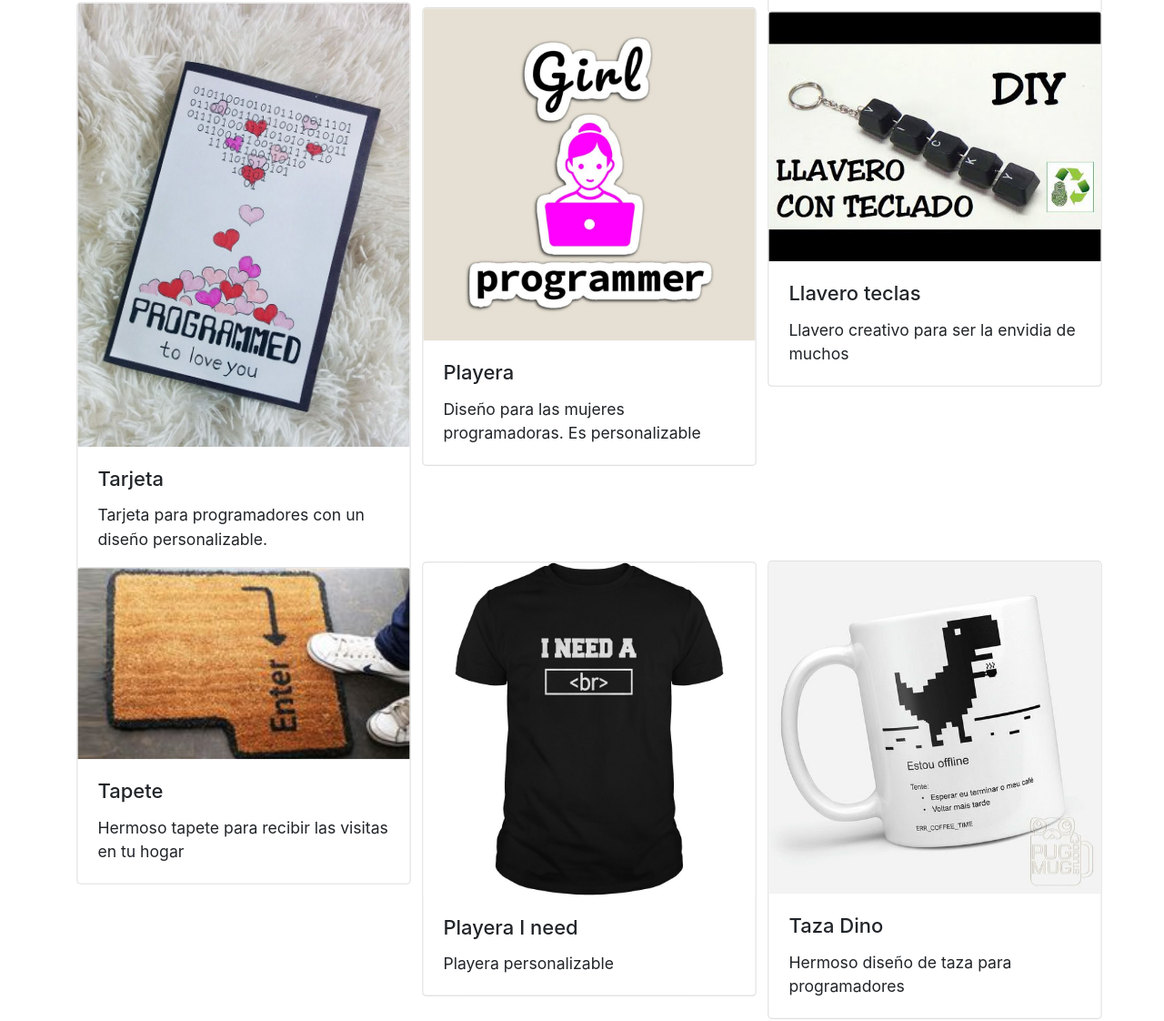
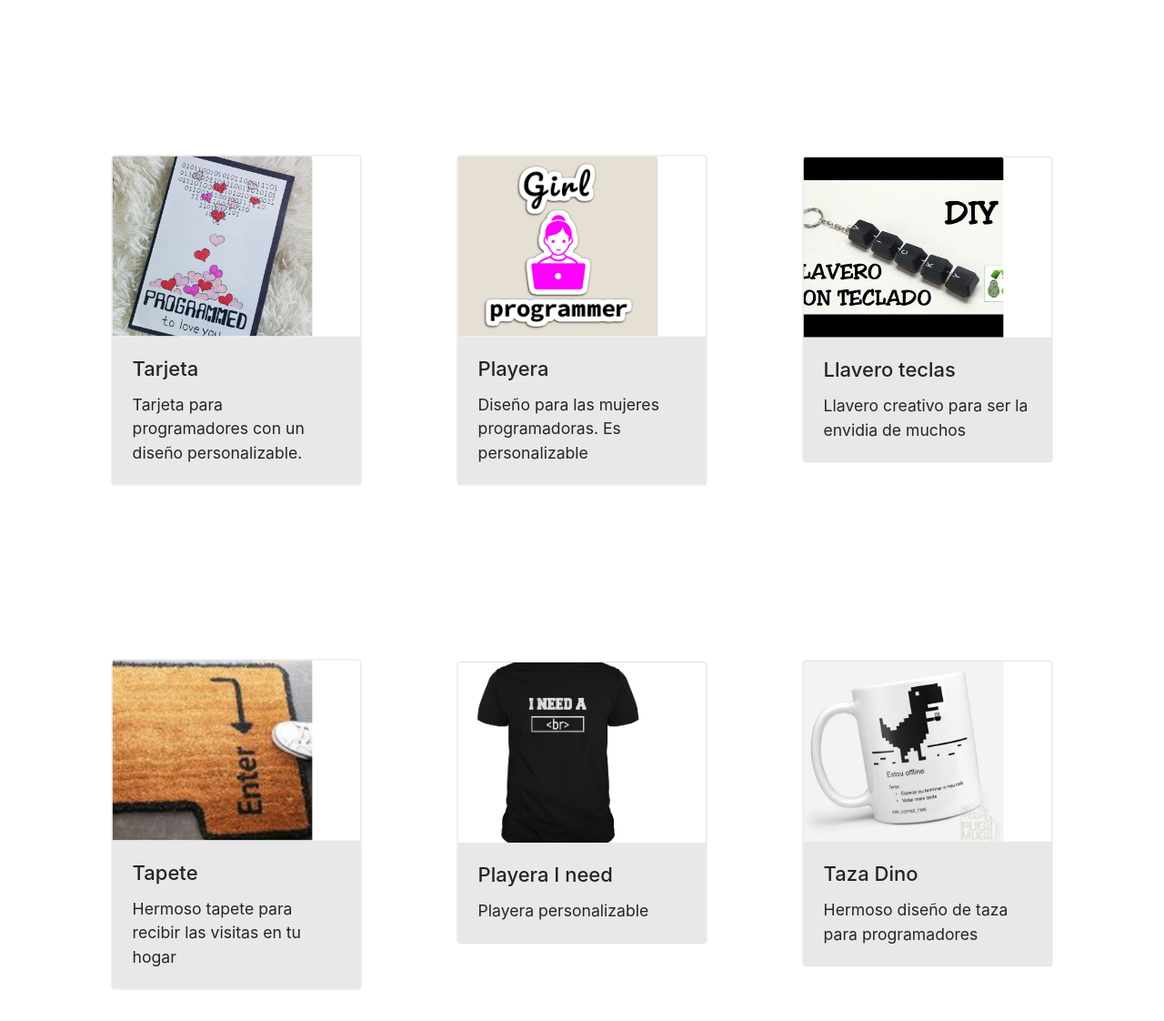
Before and after one commit to gorshalom/Techno-Shopp, a plain HTML site: page index.html in a window 1280 px wide. Shown: the part 1586-2708 px from the top of the page at 91% size. Drawn offline with nearby package versions, Linux system fonts and the light colour scheme.

Commit message:
Actualizaciones de vistas de las cards

```diff
--- a/assets/css/techno.css
+++ b/assets/css/techno.css
@@ -94,6 +94,32 @@ h1{
     color: white;
     padding: 2rem;
 }
+/*CARDS*/
+.card:hover {
+  box-shadow: rgba(0, 0, 0, 0.25) 0px 54px 55px,
+    rgba(0, 0, 0, 0.12) 0px -12px 30px, rgba(0, 0, 0, 0.12) 0px 4px 6px,
+    rgba(0, 0, 0, 0.17) 0px 12px 13px, rgba(0, 0, 0, 0.09) 0px -3px 5px;
+}
+
+.card {
+/*@@ -27,23 +24,287 @@ font-size:x-large;*/
+  margin: 100px 50px;
+}
+
+.imgC {
+  width: 200px;
+  height: 180px;
+}
+
+.card-body{
+  background-color: #E8E8E8;
+}
+
+.containerC{
+background-color: #000000;
+}
+
+/*FIN CARDS*/
 
 .subscribe-area {
   background-color: #e8e8e8;
--- a/index.html
+++ b/index.html
@@ -102,7 +102,7 @@
       <div class="row row-cols-1 row-cols-md-3 justify-content-center">
         <div class="col mb-4">
           <div class="card">
-            <img src="assets/img/Best Funny Programmer Gift, Coder gift, Developer gift, Gift for programmer, Gift for coder - Mug.png" class="card-img-top img-card" alt="...">
+            <img src="assets/img/Best Funny Programmer Gift, Coder gift, Developer gift, Gift for programmer, Gift for coder - Mug.png" class="card-img-top img-card imgC" alt="...">
             <div class="card-body">
               <h5 class="card-title">Taza Best Funny</h5>
               <p class="card-text">Consiente a tu programador favorito con esta incrible taza para las largas horas de café</p>
@@ -111,7 +111,7 @@
         </div>
         <div class="col mb-4">
           <div class="card">
-            <img src="assets/img/Binary Code TShirt Coding Computer Programmer by Zacherydiula teeshirt21_com.jpeg" class="card-img-top img-card" alt="...">
+            <img src="assets/img/Binary Code TShirt Coding Computer Programmer by Zacherydiula teeshirt21_com.jpeg" class="card-img-top img-card imgC" alt="...">
             <div class="card-body">
               <h5 class="card-title">Playera Binaria</h5>
               <p class="card-text">Para el programador que llevas dentro</p>
@@ -120,7 +120,7 @@
         </div>
         <div class="col mb-4">
           <div class="card">
-            <img src="assets/img/Body Para Bebê Bebê do programador (FeedMe, PlayWithMe) Zazzle_com.jpeg" class="card-img-top img-card" alt="...">
+            <img src="assets/img/Body Para Bebê Bebê do programador (FeedMe, PlayWithMe) Zazzle_com.jpeg" class="card-img-top img-card imgC" alt="...">
             <div class="card-body">
               <h5 class="card-title">Body para el Bebé programador</h5>
               <p class="card-text">Para los pequeños con amor, este body viene en tallas.</p>
@@ -129,7 +129,7 @@
         </div>
         <div class="col mb-4 ">
           <div class="card">
-            <img src="assets/img/Card for Software Engineer_Computer Programmer Boyfriend.jpeg" class="card-img-top img-card" alt="...">
+            <img src="assets/img/Card for Software Engineer_Computer Programmer Boyfriend.jpeg" class="card-img-top img-card imgC" alt="...">
             <div class="card-body">
               <h5 class="card-title">Tarjeta</h5>
               <p class="card-text">Tarjeta para programadores con un diseño personalizable.</p>
@@ -138,7 +138,7 @@
         </div>
         <div class="col mb-4 ">
           <div class="card">
-            <img src="assets/img/Log In.jpeg" class="card-img-top img-card" alt="...">
+            <img src="assets/img/Log In.jpeg" class="card-img-top img-card imgC" alt="...">
             <div class="card-body">
               <h5 class="card-title">Playera</h5>
               <p class="card-text">Diseño para las mujeres programadoras. Es personalizable</p>
@@ -147,7 +147,7 @@
         </div>
         <div class="col mb-4 ">
           <div class="card">
-            <img src="assets/img/Llavero con teclas de computadora.jpeg" class="card-img-top img-card" alt="...">
+            <img src="assets/img/Llavero con teclas de computadora.jpeg" class="card-img-top img-card imgC" alt="...">
             <div class="card-body">
               <h5 class="card-title">Llavero teclas</h5>
               <p class="card-text">Llavero creativo para ser la envidia de muchos</p>
@@ -156,7 +156,7 @@
         </div>
         <div class="col mb-4 ">
           <div class="card">
-            <img src="assets/img/enter.jpg" class="card-img-top img-card" alt="...">
+            <img src="assets/img/enter.jpg" class="card-img-top img-card imgC" alt="...">
             <div class="card-body">
               <h5 class="card-title">Tapete</h5>
               <p class="card-text">Hermoso tapete para recibir las visitas en tu hogar</p>
@@ -165,7 +165,7 @@
         </div>
         <div class="col mb-4 ">
           <div class="card">
-            <img src="assets/img/I Need A Break Code Programming Developer Nerd Geek Apparel by DeborahBes teeshirt21_com.jpeg" class="card-img-top img-card" alt="...">
+            <img src="assets/img/I Need A Break Code Programming Developer Nerd Geek Apparel by DeborahBes teeshirt21_com.jpeg" class="card-img-top img-card imgC" alt="...">
             <div class="card-body">
               <h5 class="card-title">Playera I need</h5>
               <p class="card-text">Playera personalizable </p>
@@ -174,7 +174,7 @@
         </div>
         <div class="col mb-4 ">
           <div class="card">
-            <img src="assets/img/INFORMAÇÕES TÉCNICAS - Material cerâmica….jpeg" class="card-img-top img-card" alt="...">
+            <img src="assets/img/INFORMAÇÕES TÉCNICAS - Material cerâmica….jpeg" class="card-img-top img-card imgC" alt="...">
             <div class="card-body">
               <h5 class="card-title">Taza Dino</h5>
               <p class="card-text">Hermoso diseño de taza para programadores</p>
```
